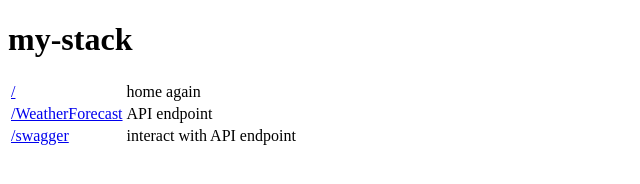
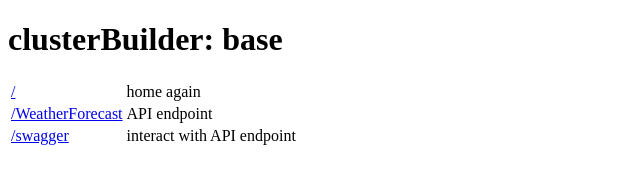
Before and after one commit to ncarlson/weather-forecast-test, a plain HTML site: page StaticFiles/index.html in a window 1280 px wide. Shown: the whole page, without its empty margins (0-640 px from the left). Drawn offline with Linux system fonts and the light colour scheme.

Commit message:
base builder

```diff
--- a/StaticFiles/index.html
+++ b/StaticFiles/index.html
@@ -5,7 +5,7 @@
     <title>C# Weather Forecast</title>
 </head>
 <body>
-    <h1>my-stack</h1>
+    <h1>clusterBuilder: base</h1>
 <table>
     <tr>
         <td><a href="/">/</a></td>
```
Also changed, not shown: 1 other file.
